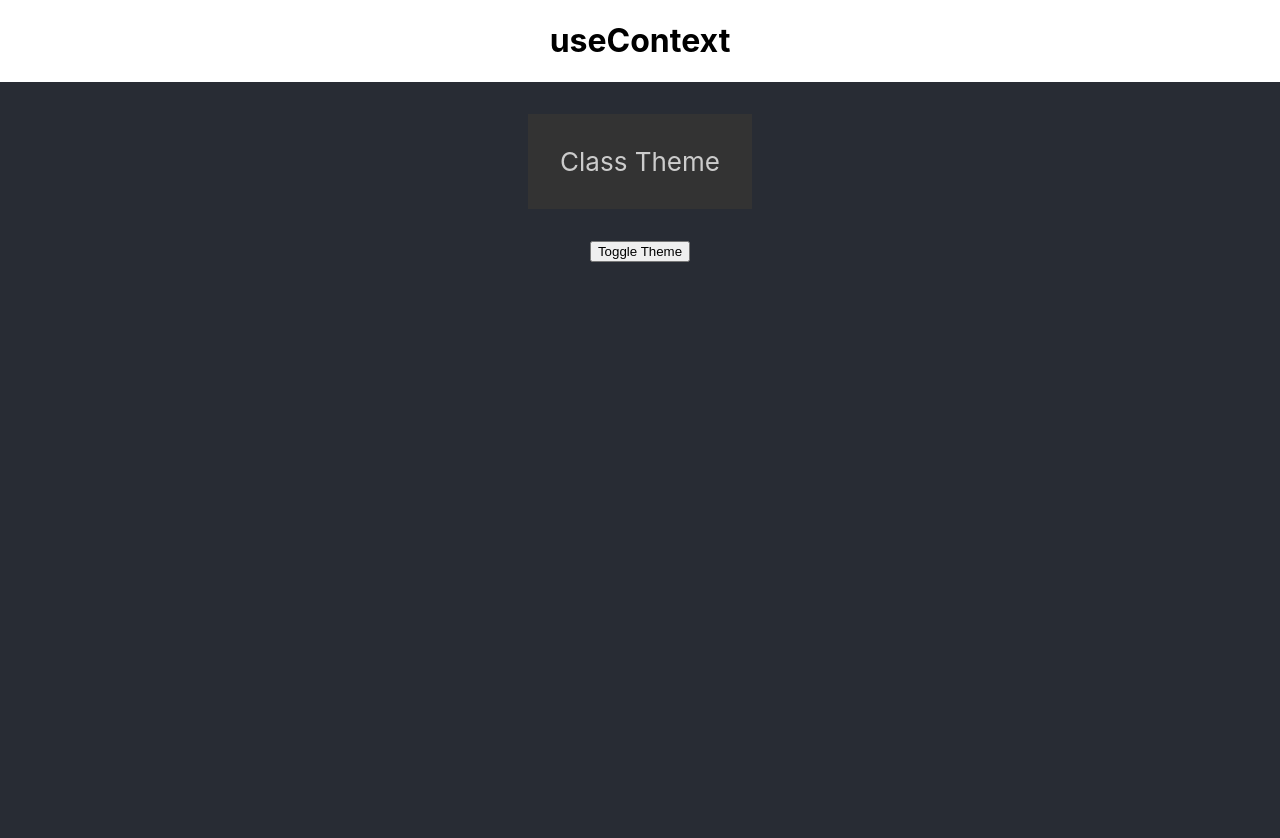
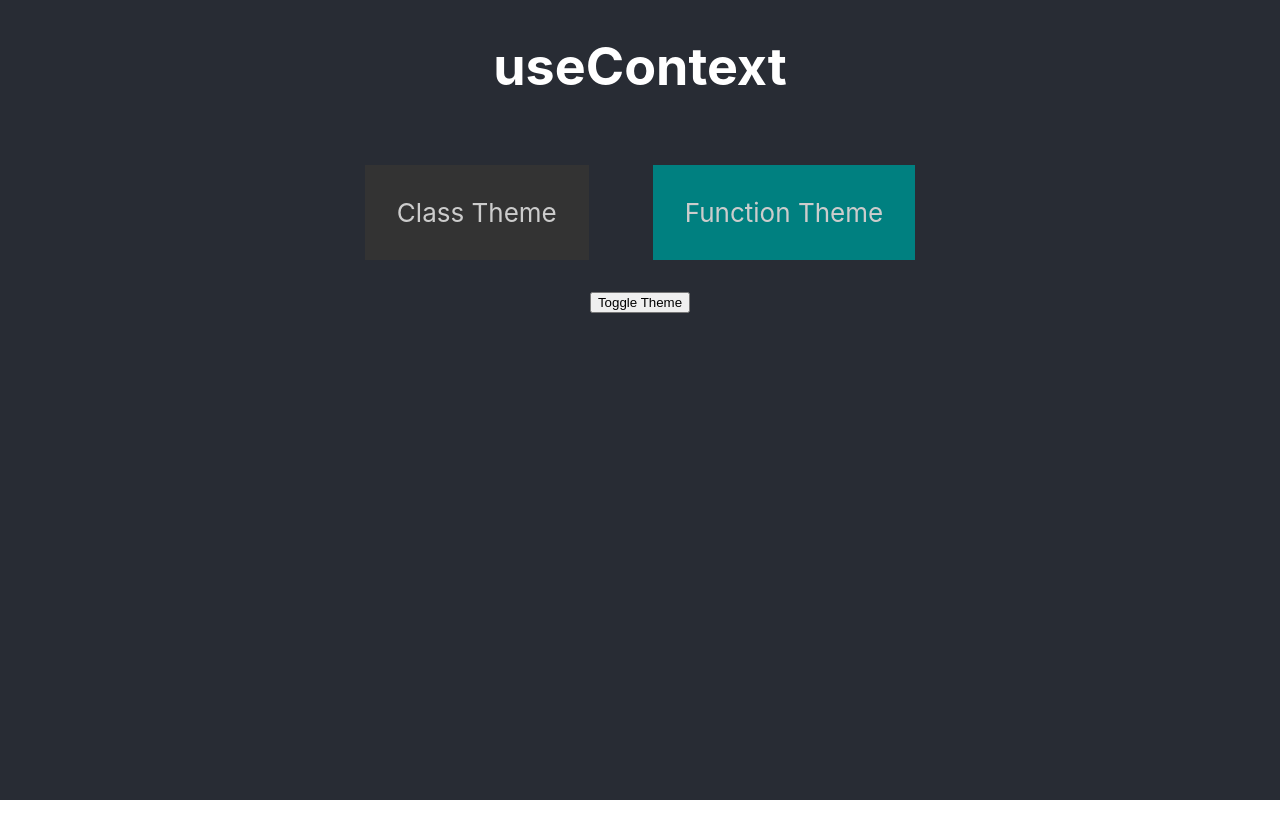
Before and after one commit to tontruongdao/note-use-context, a React (Create React App) app: page / in a window 1280 px wide. Shown: the top 838 px of the page. After the commit the page ends 800 px from the top, so only its background shows below. Built offline with nearby package versions, Linux system fonts and the light colour scheme.

Commit message:
added context in functional component

```diff
--- a/src/App.js
+++ b/src/App.js
@@ -1,5 +1,6 @@
 import React, { useState } from 'react'
 import ClassComponent from './ClassComponent'
+import FunctionalComponent from './FunctionalComponent';
 import './App.css';
 
 export const ThemeContext = React.createContext();
@@ -15,9 +16,12 @@ function App() {
   return (
     <ThemeContext.Provider value={darkTheme}>
       <div className="App">
-        <h1>useContext</h1>
         <header className="App-header">
-          <ClassComponent />
+          <h1>useContext</h1>
+          <div style={{ display: "flex", flexDirection: "row" }}>
+            <ClassComponent />
+            <FunctionalComponent />
+          </div>
           <button onClick={toggleTheme}>Toggle Theme</button>
         </header>
       </div>
--- a/src/FunctionalComponent.js
+++ b/src/FunctionalComponent.js
@@ -1,7 +1,18 @@
+import { useContext } from "react"
+import { ThemeContext } from "./App"
+
 const FunctionalComponent = () => {
+  const darkTheme = useContext(ThemeContext)
+  const themeStyles = {
+    backgroundColor: darkTheme ? '#008080' : '#CCC',
+    color: darkTheme ? '#CCC' : '#008080',
+    padding: '2rem',
+    margin: '2rem'
+  }
+
   return (
-    <div>
-
+    <div style={themeStyles}>
+      Function Theme
     </div>
   )
 }
```
